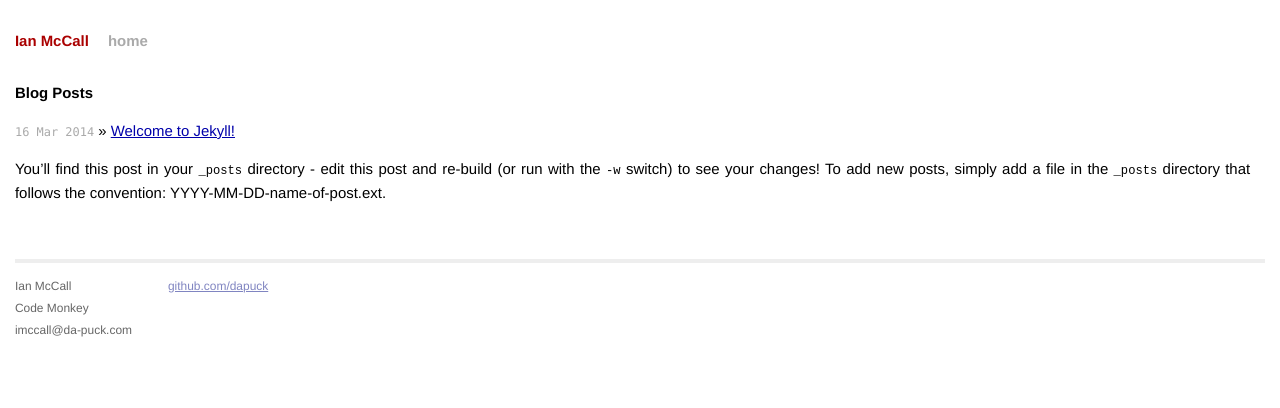
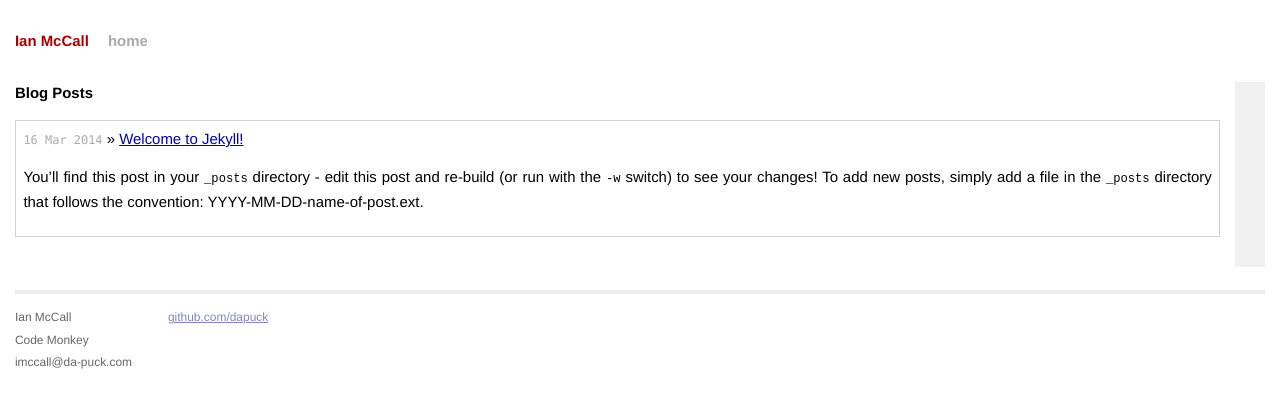
Before and after one commit to ianmcodes/ianmcodes.github.io, a Jekyll site: the page built from index.html, in a window 1280 px wide. Shown: the top 408 px of the page. Built offline with Jekyll 4.4.1, drawn with Linux system fonts in a browser that asks for light colours; nearby versions of some CDN libraries; Markdown is read by kramdown in place of the engine named in the settings.

Commit message:
Add border to posts, background to panel.

```diff
--- a/css/main.css
+++ b/css/main.css
@@ -185,5 +185,12 @@ aside {
   div.flex_container aside {
     flex-grow:1;
     display: block;
+    padding: 1em;
+    background-color: rgb(241, 241, 241);
+  }
+
+  .posts > article {
+    border: 1px solid lightgray;
+    padding: 0.5em;
   }
 }
```
